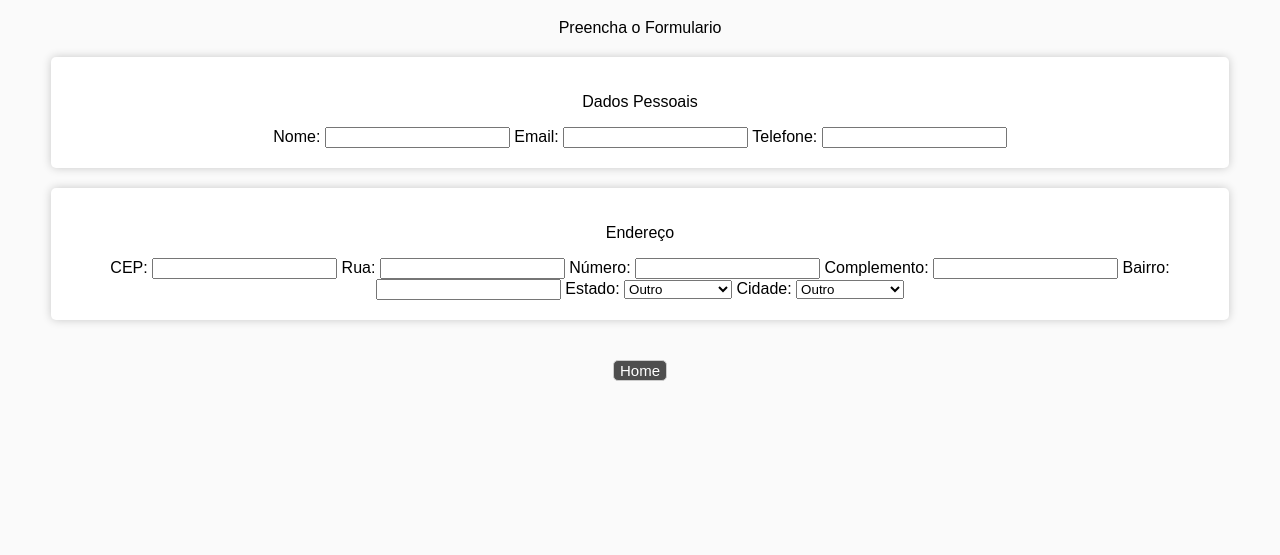
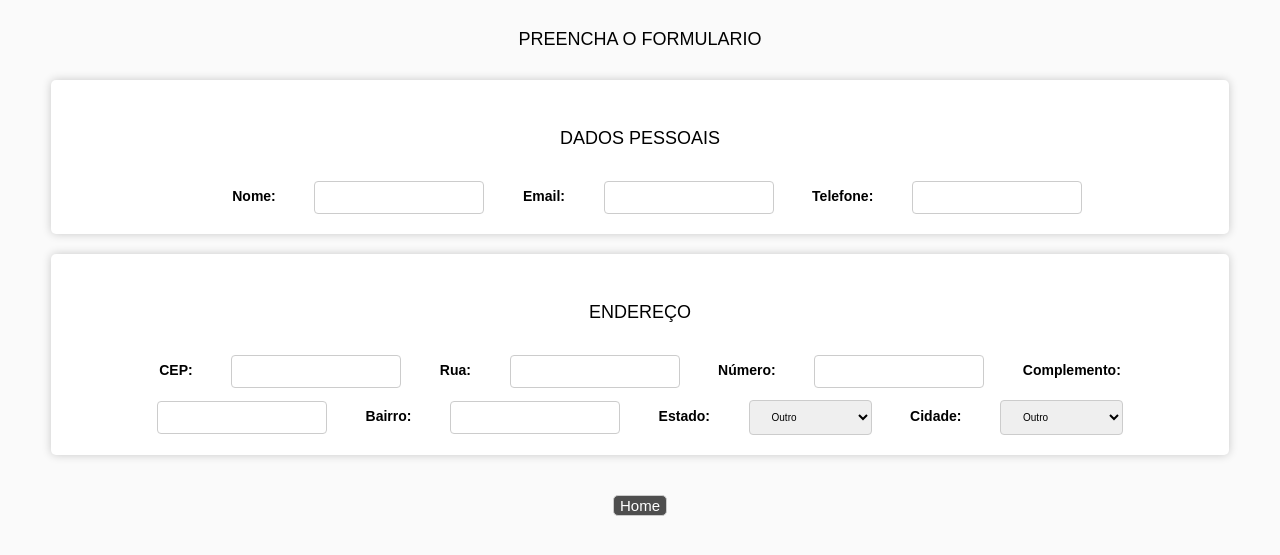
Before and after one commit to DavidWanderley/css-fs25, a plain HTML site: page cadastro/cadastro.html in a window 1280 px wide. Shown: the part 61-616 px from the top of the page. Drawn offline with Linux system fonts and the light colour scheme.

Commit message:
alteracao do estilo da grid

```diff
--- a/cadastro/cadastro.css
+++ b/cadastro/cadastro.css
@@ -1,27 +1,27 @@
-body{
+body {
   margin: 0;
   padding: 0;
-    background-color: #FAFAFA;
+  background-color: #fafafa;
   font-family: Arial, sans-serif;
   text-align: center;
 }
 
-form{
+form {
   display: block;
   justify-content: center;
 }
 
-.dadosPessoais{
+.dadosPessoais {
   margin: 20px 4%;
-    background-color: #FFFFFF;
+  background-color: #ffffff;
   padding: 20px;
   border-radius: 5px;
   box-shadow: 0px 0px 10px #00000033;
 }
 
-.endereco{
+.endereco {
   margin: 20px 4%;
-    background-color: #FFFFFF;
+  background-color: #ffffff;
   display: block;
   padding: 20px;
   border-radius: 5px;
@@ -42,3 +42,28 @@ form{
   font-size: 18px;
   transition: 0.3s;
 }
+
+p{
+  font-size: 18px;
+  padding: 10px;
+  margin-bottom: 10px;
+  text-transform: uppercase;
+  color: #000000;
+}
+
+label {
+  font-size: 14px;
+  font-weight: bold;
+  padding: 0 3%;
+  margin-top: 12px;
+}
+
+input, select{
+  padding: 10px 18px;
+  margin-top: 12px;
+  box-sizing: border-box;
+  border: 1px solid #ccc;
+  border-radius: 4px;
+  outline: none;
+  font-size: 10px;
+}
```
Lines whose indentation alone changed are shown as unchanged.
